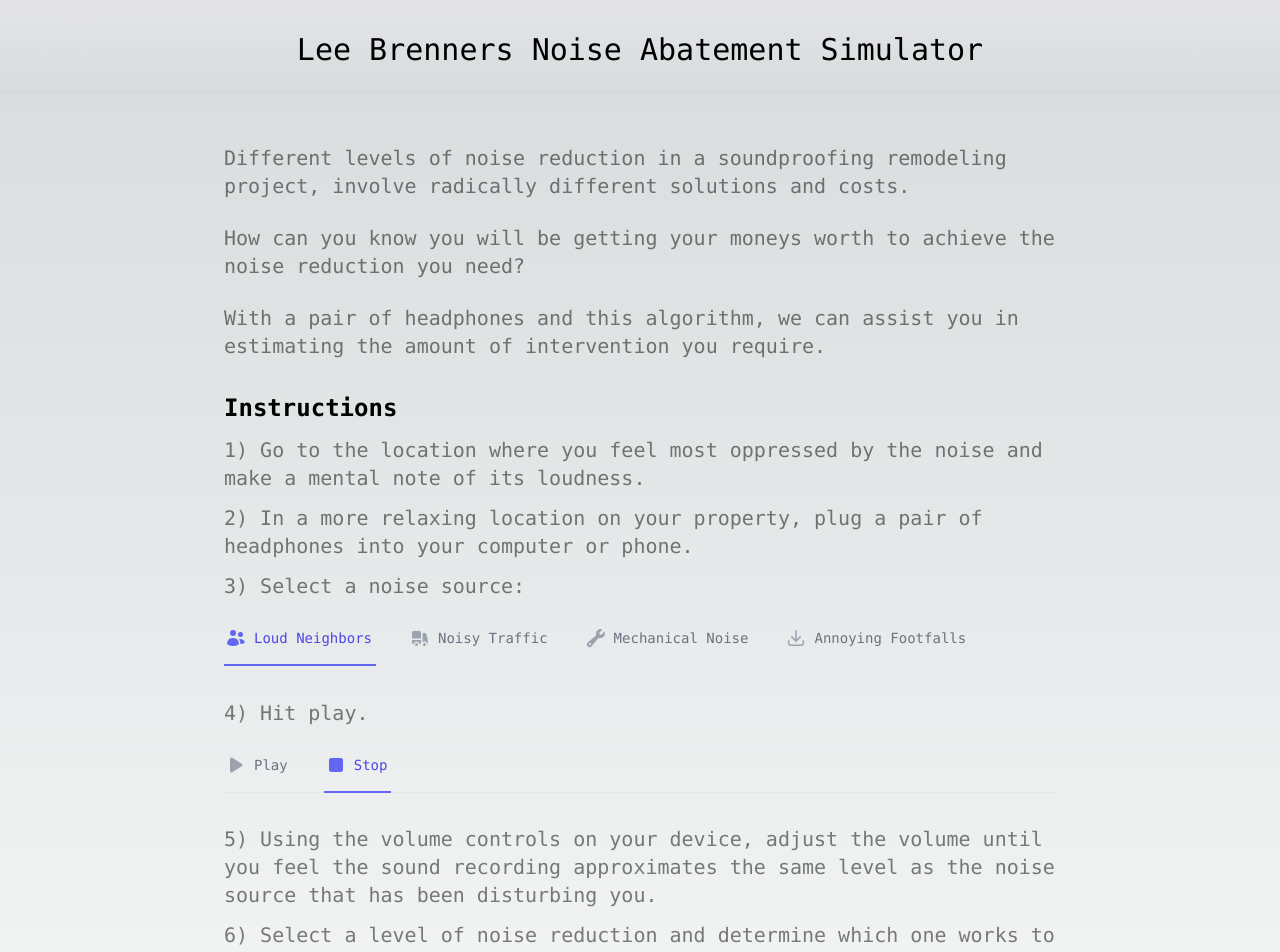
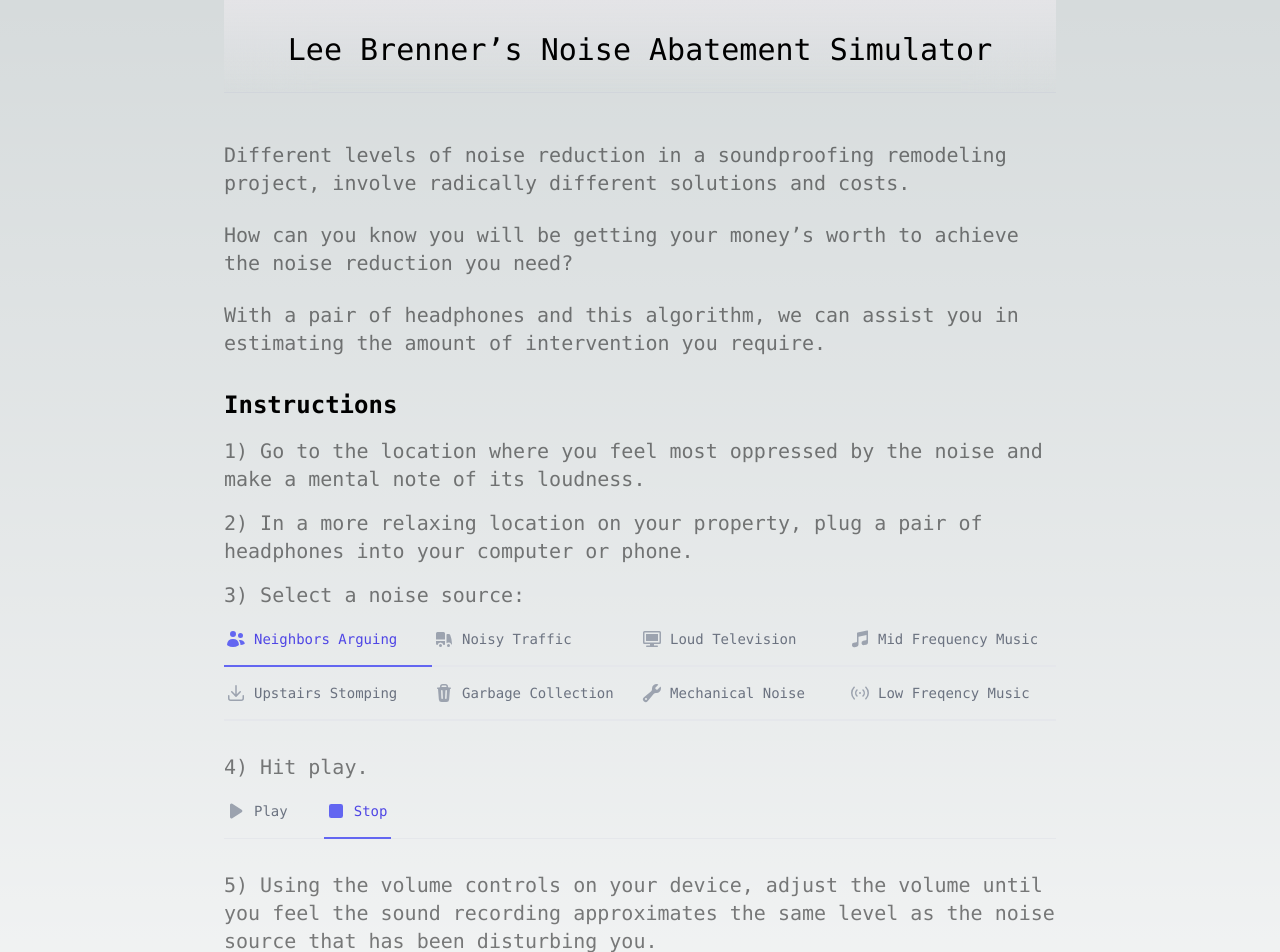
Before and after one commit to mtcolvard/banc_client_noise_simulation_tool, a Next.js app: page / in a window 1280 px wide. Shown: the top 952 px of the page. Built offline with nearby package versions, Linux system fonts and the light colour scheme; no server answers.

Commit message:
tabs and grids are displaying with proper styling for current selection

```diff
--- a/app/page.js
+++ b/app/page.js
@@ -84,10 +84,10 @@ export default function Home() {
   }
 
   return (
-    <main className="flex min-h-screen flex-col items-center justify-between px-3 py-28 md:p-24 xl:px-56">
-      <div className="z-10 w-full max-w-5xl items-center justify-between font-mono md:text-3xl lg:flex">
-        <p className="fixed left-0 top-0 flex w-full justify-center border-b border-gray-300 bg-gradient-to-b from-zinc-200 pb-6 pt-8 backdrop-blur-2xl dark:border-neutral-800 dark:bg-zinc-800/30 dark:from-inherit ">
-          Lee Brenners Noise Abatement Simulator
+    <main className="flex min-h-screen flex-col items-center justify-between px-3 pb-28 md:px-24 md:pb-24 xl:px-56">
+      <div className="z-10 md:-pt-24 w-full  items-center justify-between font-mono md:text-3xl lg:flex">
+        <p className=" left-0 top-0 flex w-full text-center justify-center border-b border-gray-300 bg-gradient-to-b from-zinc-200 pb-6 pt-8 backdrop-blur-2xl dark:border-neutral-800 dark:bg-zinc-800/30 dark:from-inherit ">
+            Lee Brenner&rsquo;s Noise Abatement Simulator
         </p>
       </div>
       <div className="md:mt-12 mb-32 grid  lg:mb-0  lg:text-left font-mono">
@@ -95,21 +95,21 @@ export default function Home() {
           Different levels of noise reduction in a soundproofing remodeling project, involve radically different solutions and costs.
         </p>
         <p className={`mb-6 text-xl opacity-50`}>
-          How can you know you will be getting your moneys worth to achieve the noise reduction you need?
+          How can you know you will be getting your money&rsquo;s worth to achieve the noise reduction you need?
         </p>
         <p className={`mb-8 text-xl opacity-50`}>
           With a pair of headphones and this algorithm, we can assist you in estimating the amount of intervention you require.
         </p>
-        <p className={`mb-3 text-2xl font-semibold`}>
+        <p className={`mb-4 text-2xl font-semibold`}>
           Instructions
         </p>
-        <p className={`mb-3 text-xl opacity-50`}>
+        <p className={`mb-4 text-xl opacity-50`}>
           1) Go to the location where you feel most oppressed by the noise and make a mental note of its loudness.
         </p>
-        <p className={`mb-3 text-xl opacity-50`}>
+        <p className={`mb-4 text-xl opacity-50`}>
           2) In a more relaxing location on your property, plug a pair of headphones into your computer or phone.
         </p>
-        <p className={`mb-3 text-xl opacity-50`}>
+        <p className={`mb-1 text-xl opacity-50`}>
           3) Select a noise source:
         </p>
 
@@ -117,7 +117,7 @@ export default function Home() {
           sendNoiseSource={(noiseSource) => setSelectedSound(noiseSource)}
         />
         <div className={`m-4`}></div>
-        <p className={`mb-3 text-xl opacity-50`}>
+        <p className={`mb-1 text-xl opacity-50`}>
           4) Hit play.
         </p>
 
@@ -126,10 +126,10 @@ export default function Home() {
           sendPlayControlClick={(playControl) => handlePlayControlClick(playControl) }
         />
         <div className={`m-4`}></div>
-        <p className={`mb-3 text-xl opacity-50`}>
+        <p className={`mb-4 text-xl opacity-50`}>
           5) Using the volume controls on your device, adjust the volume until you feel the sound recording approximates the same level as the noise source that has been disturbing you.
         </p>
-        <p className={`mb-3 text-xl opacity-50`}>
+        <p className={`mb-1 text-xl opacity-50`}>
           6) Select a level of noise reduction and determine which one works to meet your needs:
         </p>
 
@@ -145,7 +145,7 @@ export default function Home() {
           // isDisabled={isDisabled}
         />
         <div className={`m-4`}></div>
-        <p className={`mb-3 text-xl opacity-50`}>
+        <p className={`mb-4 text-xl opacity-50`}>
           Once you have determined the level of noise reduction you need, it is possible to price out the architecural acoustics plan to get you there.
         </p>
 
--- a/components/noiseSourceTabs.js
+++ b/components/noiseSourceTabs.js
@@ -1,6 +1,5 @@
 import { useState } from 'react'
-import { TruckIcon, ArrowDownTrayIcon, UsersIcon, WrenchIcon} from '@heroicons/react/20/solid'
-
+import {TruckIcon, ArrowDownTrayIcon, UsersIcon, WrenchIcon, MusicalNoteIcon, TvIcon, TrashIcon, SignalIcon} from '@heroicons/react/20/solid'
 
 function classNames(...classes) {
   return classes.filter(Boolean).join(' ')
@@ -9,12 +8,15 @@ function classNames(...classes) {
 export default function NoiseSourceTabs({ sendNoiseSource }) {
 
   const [noiseSource, setNoiseSource] = useState([
-    { name: 'Loud Neighbors', value: 'loudNeighbors', icon: UsersIcon, current: true },
+    { name: 'Neighbors Arguing', value: 'loudNeighbors', icon: UsersIcon, current: true },
     { name: 'Noisy Traffic', value: 'noisyTraffic', icon: TruckIcon, current: false },
+    { name: 'Loud Television', value: 'loudTelevision', icon: TvIcon, current: false },
+    { name: 'Mid Frequency Music', value: 'midFrequencyMusic', icon: MusicalNoteIcon, current: false },
+    { name: 'Upstairs Stomping', value: 'upstairsStomping', icon: ArrowDownTrayIcon, current: false },
+    { name: 'Garbage Collection', value: 'garbageCollection', icon: TrashIcon , current: false },
     { name: 'Mechanical Noise', value: 'mechanicalNoise', icon: WrenchIcon, current: false },
-    { name: 'Annoying Footfalls', value: 'annoyingFootfalls', icon: ArrowDownTrayIcon, current: false },
+    { name: 'Low Freqency Music', value: 'lowFrequencyMusic', icon: SignalIcon, current: false },
   ])
-
 
   function handleClick(tabName) {
     setNoiseSource(noiseSource.map(item => {
@@ -30,10 +32,11 @@ export default function NoiseSourceTabs({ sendNoiseSource }) {
 
   return (
     <div>
-      <div className="">
+      <div>
       {/* <div className="hidden sm:block"> */}
         <div className="border-b border-gray-200">
-          <div className="-mb-px  md:space-x-8 flex flex-col md:inline divide-y md:divide-y-0 divide-white md:-gray-200" aria-label="Tabs">
+          <container className="-mb-px   flex flex-col md:grid md:grid-cols-4 md:grid-rows-2" aria-label="Tabs">
+          {/* <container className="-mb-px   flex flex-col md:grid md:grid-cols-4 md:grid-rows-2  max-sm:divide-y  max-sm:divide-white" aria-label="Tabs"> */}
             {noiseSource.map((tab) => (
               <button
                 key={tab.name}
@@ -41,8 +44,8 @@ export default function NoiseSourceTabs({ sendNoiseSource }) {
                 className={classNames(
                   tab.current
                     ? 'border-indigo-500 text-indigo-600'
-                    : 'border-transparent text-gray-500 hover:border-gray-300 hover:text-gray-700',
-                  ' group inline-flex  items-center  border-y-2 md:border-y-0 md:border-b-2 py-4 px-1 text-sm font-medium'
+                    : ' text-gray-500 hover:border-gray-300 hover:text-gray-700',
+                  ' group inline-flex  items-center  border-b-2  py-4 px-1 text-sm font-medium'
                 )}
                 aria-current={tab.current ? 'page' : undefined}
               >
@@ -56,7 +59,7 @@ export default function NoiseSourceTabs({ sendNoiseSource }) {
                 <span>{tab.name}</span>
               </button>
             ))}
-          </div>
+          </container>
         </div>
       </div>
     </div>
--- a/tsconfig.json
+++ b/tsconfig.json
@@ -16,7 +16,7 @@
     "moduleResolution": "node",
     "resolveJsonModule": true,
     "isolatedModules": true,
-    "jsx": "react-jsx",
+    "jsx": "preserve",
     "plugins": [
       {
         "name": "next"
```
